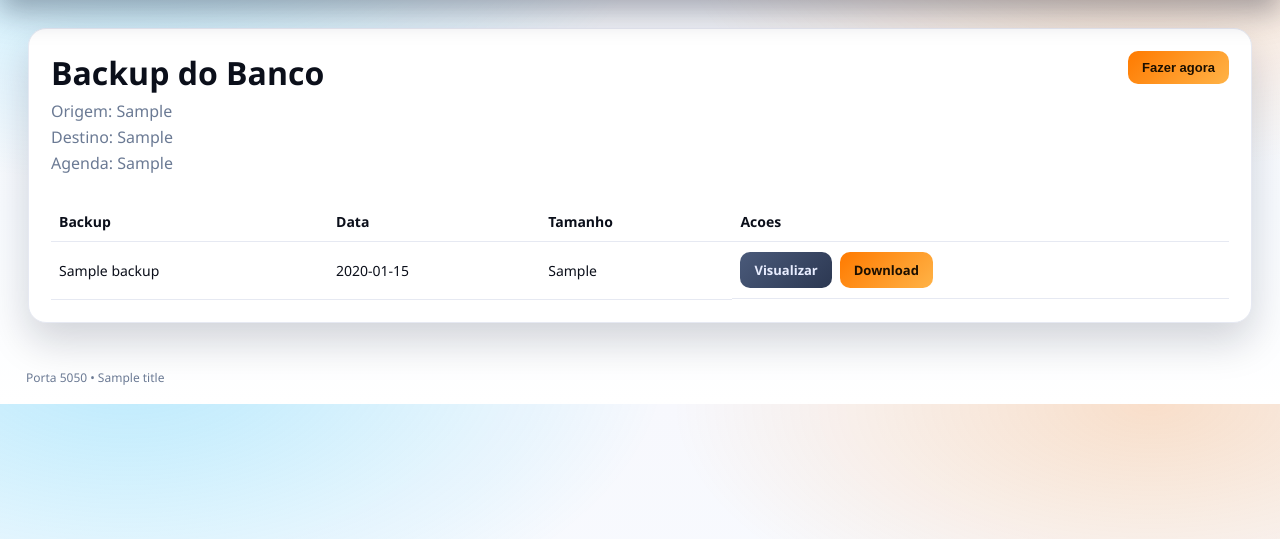
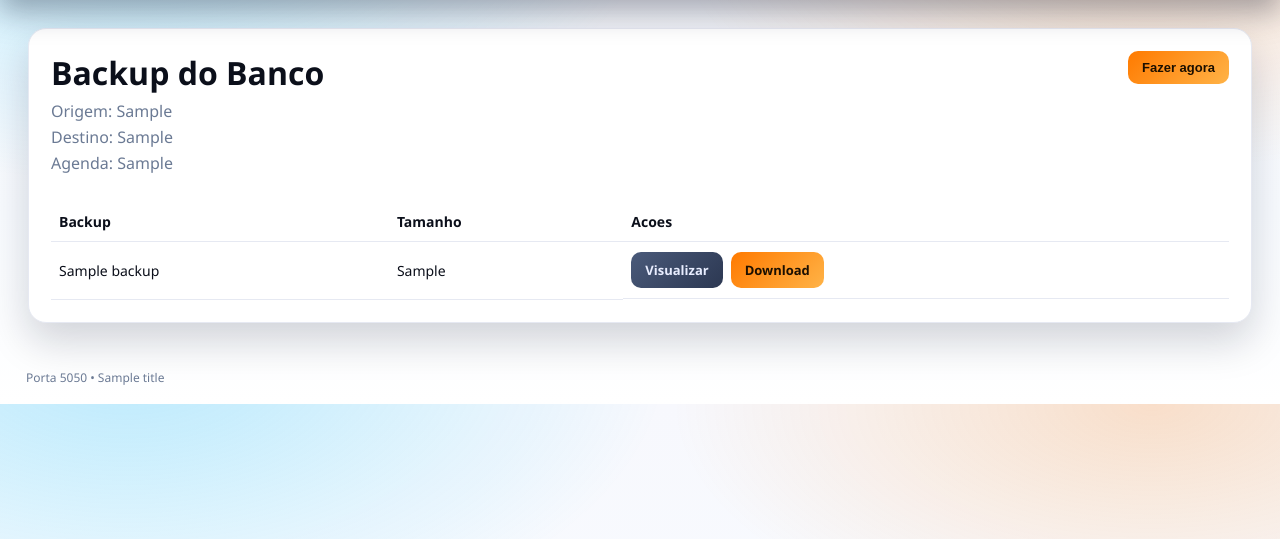
Before and after one commit to maikeribeiro/Monitor_server, a Flask app: template app/templates/backup.html in a window 1280 px wide. Shown: the part 70-609 px from the top of the page. Run offline with Flask 2, Linux system fonts and the light colour scheme; the visitor is signed in with stand-in values (Sample User, id 1); the template is opened without the code that fills it: most values are stand-ins (such as "Sample title", 1, 10 or a date in 2020).

Commit message:
sem data na tabela

```diff
--- a/app/templates/backup.html
+++ b/app/templates/backup.html
@@ -19,7 +19,6 @@
       <thead>
         <tr>
           <th>Backup</th>
-          <th>Data</th>
           <th>Tamanho</th>
           <th>Acoes</th>
         </tr>
@@ -28,7 +27,6 @@
         {% for backup in backups %}
           <tr>
             <td>{{ backup.name }}</td>
-            <td>{{ backup.mtime.strftime("%d/%m/%Y %H:%M:%S") }}</td>
             <td>{{ backup.size_h }}</td>
             <td class="action-cell">
               <a class="btn btn-secondary btn-small" href="{{ url_for('backup_view', name=backup.name) }}">Visualizar</a>
@@ -37,7 +35,7 @@
           </tr>
         {% else %}
           <tr class="empty-row">
-            <td colspan="4">Nenhum backup encontrado.</td>
+            <td colspan="3">Nenhum backup encontrado.</td>
           </tr>
         {% endfor %}
       </tbody>
```
Also changed, not shown: app/README.md.
